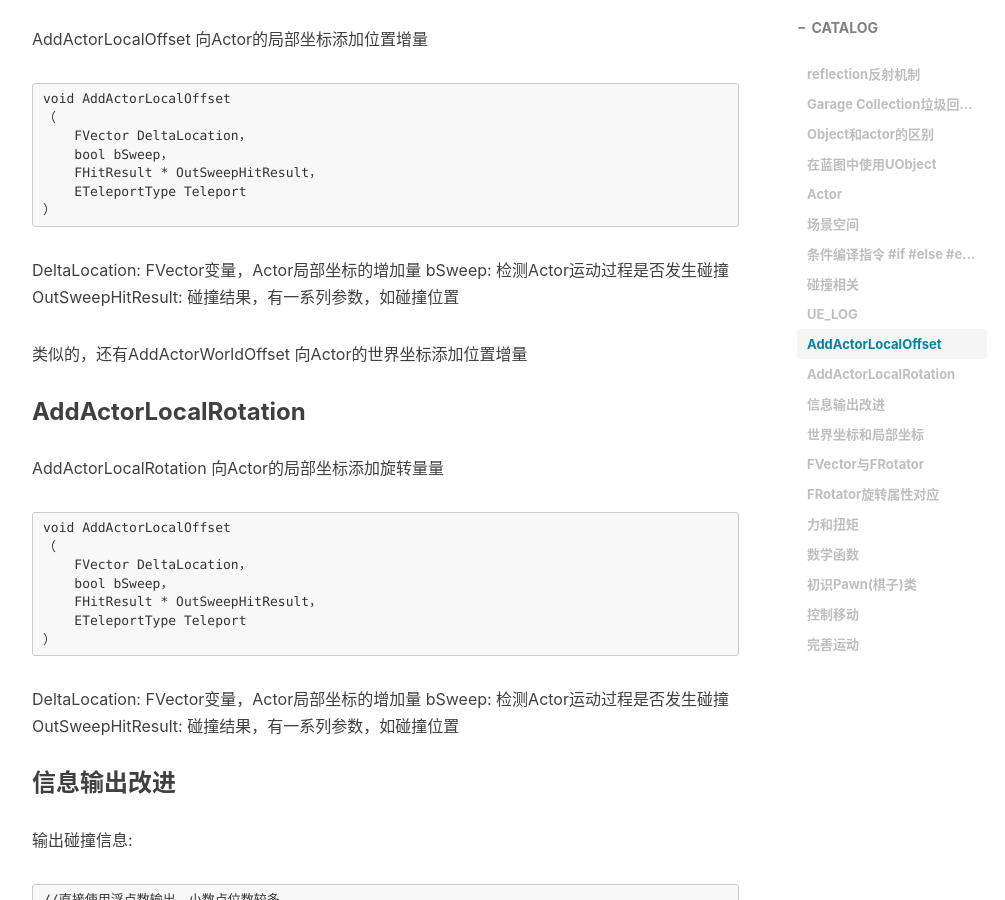
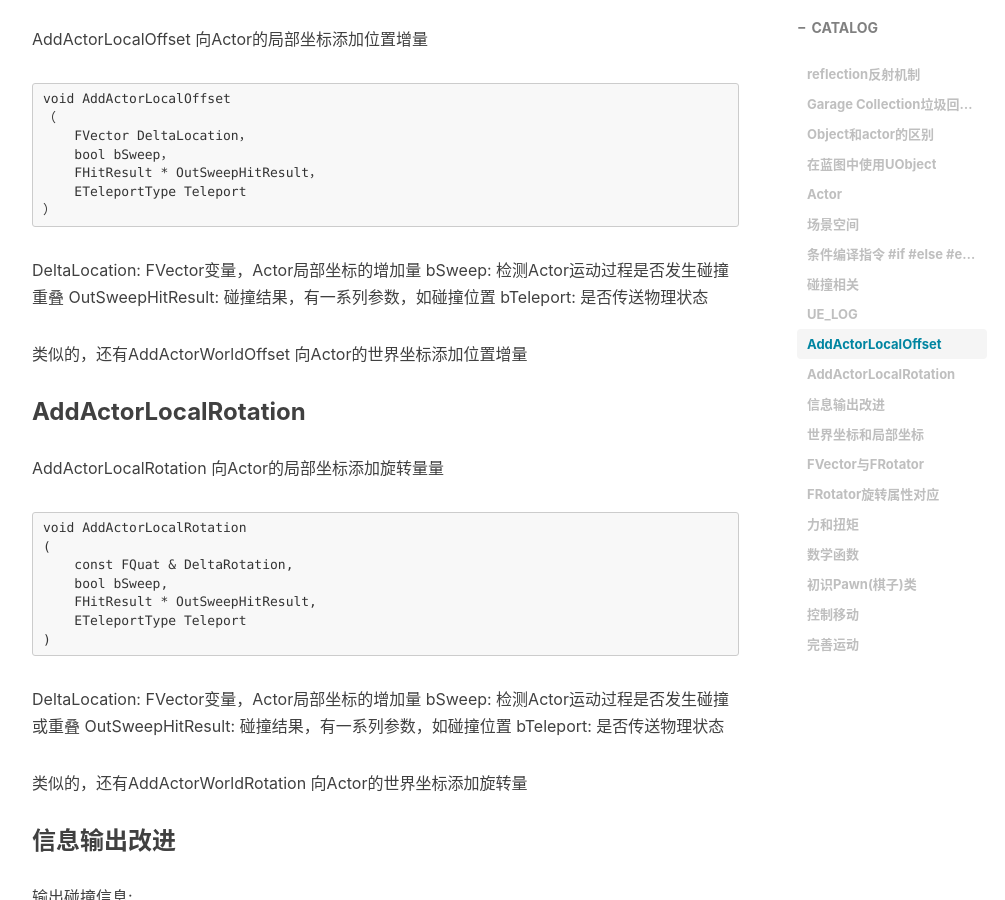
Before and after one commit to AIaimuti/aiaimuti.github.io, a Jekyll site: the page built from _posts/2020-4-23-C++Learn.md, in a window 1280 px wide and 900 px high, scrolled down 1784 px. Shown: the whole window, without its empty margins (233-1238 px from the left). Built offline with Jekyll 4.4.1, drawn with Linux system fonts in a browser that asks for light colours; nearby versions of some CDN libraries; comment, search, counter and statistics services are not loaded.

Commit message:
Update 2020-4-23-C++Learn.md

````diff
--- a/_posts/2020-4-23-C++Learn.md
+++ b/_posts/2020-4-23-C++Learn.md
@@ -64,24 +64,29 @@ void AddActorLocalOffset
 ）
 ```
 DeltaLocation: FVector变量，Actor局部坐标的增加量
-bSweep: 检测Actor运动过程是否发生碰撞
+bSweep: 检测Actor运动过程是否发生碰撞重叠
 OutSweepHitResult: 碰撞结果，有一系列参数，如碰撞位置
+bTeleport: 是否传送物理状态
 
 类似的，还有AddActorWorldOffset 向Actor的世界坐标添加位置增量
+
 ### AddActorLocalRotation
 AddActorLocalRotation 向Actor的局部坐标添加旋转量量
 ```
-void AddActorLocalOffset
-（
-    FVector DeltaLocation，
-    bool bSweep，
-    FHitResult * OutSweepHitResult，
+void AddActorLocalRotation
+(
+    const FQuat & DeltaRotation,
+    bool bSweep,
+    FHitResult * OutSweepHitResult,
     ETeleportType Teleport
-）
+)
 ```
 DeltaLocation: FVector变量，Actor局部坐标的增加量
-bSweep: 检测Actor运动过程是否发生碰撞
+bSweep: 检测Actor运动过程是否发生碰撞或重叠
 OutSweepHitResult: 碰撞结果，有一系列参数，如碰撞位置
+bTeleport: 是否传送物理状态
+
+类似的，还有AddActorWorldRotation 向Actor的世界坐标添加旋转量
 ### 信息输出改进
 输出碰撞信息:
 ```
````
